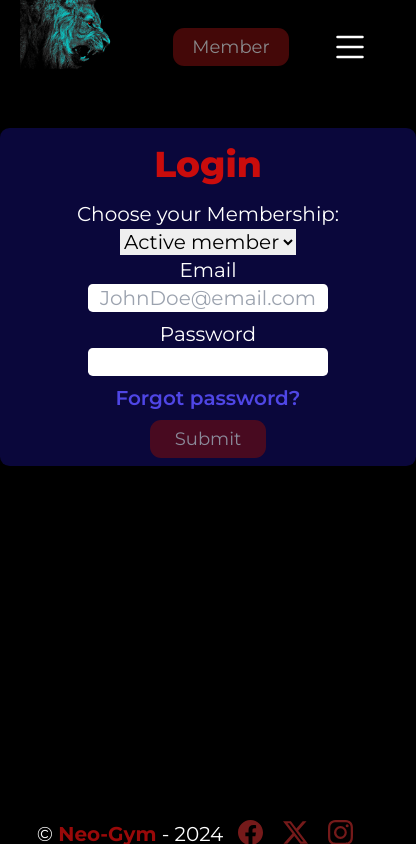
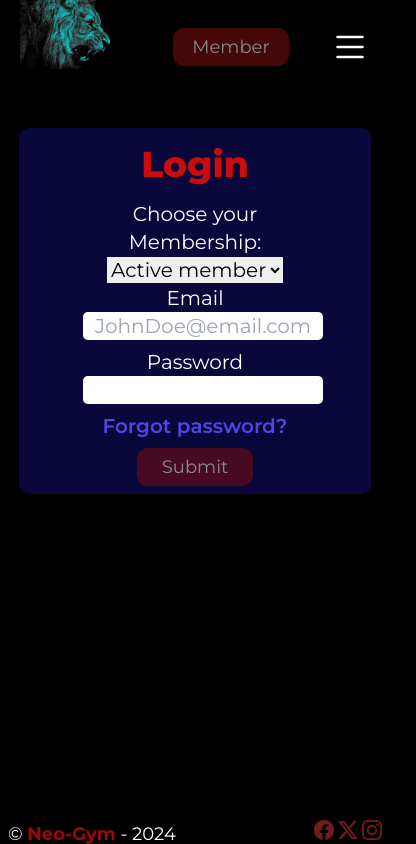
Before and after one commit to ThembaJNcube/Neo-G, a React (Create React App) app: page /form in a window 390 px wide. Shown: the whole page, 416 px wide, since content can reach past the window. Built offline with nearby package versions, Linux system fonts and the light colour scheme.

Commit message:
Responsiveness

```diff
--- a/src/App.css
+++ b/src/App.css
@@ -67,10 +67,10 @@ body {
 }
 
 .bottom {
-  @apply text-white max-2xl:fixed max-2xl:bottom-0 bg-black  flex justify-between w-full h-8 pt-2 pb-0 px-[2.3rem];
+  @apply text-white max-2xl:fixed max-2xl:bottom-0 bg-black  flex justify-between w-full h-8 pt-2 pb-0 px-[2.3rem] max-md:px-2;
 }
 .social-links {
-  @apply flex justify-between gap-5 text-[#751a1a] text-[5rem];
+  @apply flex justify-between gap-5 text-[#751a1a] text-[5rem] max-md:gap-1;
 }
 
 .next .btn {
@@ -82,7 +82,7 @@ body {
 }
 
 form {
-  @apply w-[30rem] bg-[#0a073b] mx-auto px-20 h-auto rounded-[.6rem] text-center max-md:w-[26rem] max-md:px-16;
+  @apply w-[30rem] bg-[#0a073b] mx-auto px-16 h-auto rounded-[.6rem] text-center max-md:w-[22rem] max-md:px-16;
 }
 
 form label {
@@ -143,7 +143,7 @@ form input {
 }
 
 .Trainers-container {
-  @apply py-[7.3rem];
+  @apply pt-[7.3rem];
 }
 
 .side-pane {
--- a/src/components/Footer.jsx
+++ b/src/components/Footer.jsx
@@ -3,15 +3,15 @@ import React from "react";
 function Footer() {
   return (
     <div className="bottom">
-      <div className="date text-xl">
+      <div className="date text-lg">
         &copy; <span className="text-[#990909] font-bold">Neo-Gym</span> - {new Date().getFullYear()}
       </div>
       <div className="social-links">
         {" "}
         <svg
           xmlns="http://www.w3.org/2000/svg"
-          width="25"
-          height="25"
+          width="20"
+          height="20"
           fill="currentColor"
           className="bi bi-facebook hover:animate-bounce"
           viewBox="0 0 16 16"
@@ -20,8 +20,8 @@ function Footer() {
         </svg>
         <svg
           xmlns="http://www.w3.org/2000/svg"
-          width="25"
-          height="25"
+          width="20"
+          height="20"
           fill="currentColor"
           className="bi bi-twitter-x hover:animate-bounce"
           viewBox="0 0 16 16"
@@ -30,8 +30,8 @@ function Footer() {
         </svg>
         <svg
           xmlns="http://www.w3.org/2000/svg"
-          width="25"
-          height="25"
+          width="20"
+          height="20"
           fill="currentColor"
           className="bi bi-instagram hover:animate-bounce"
           viewBox="0 0 16 16"
```
